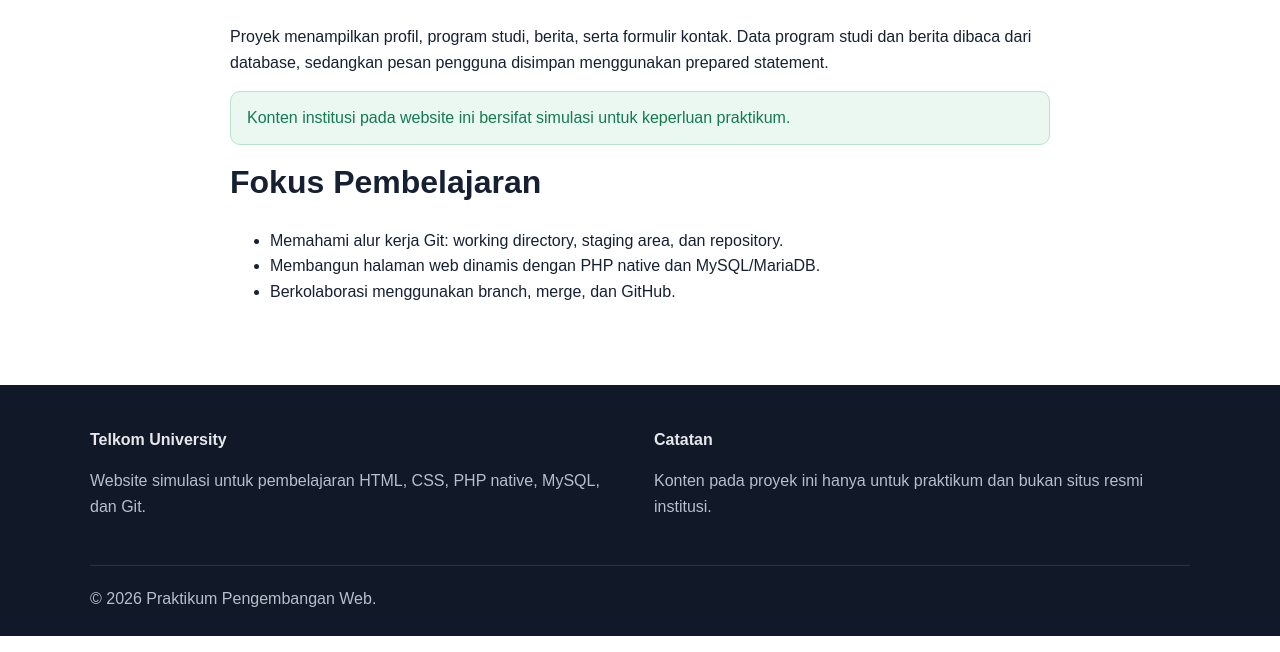
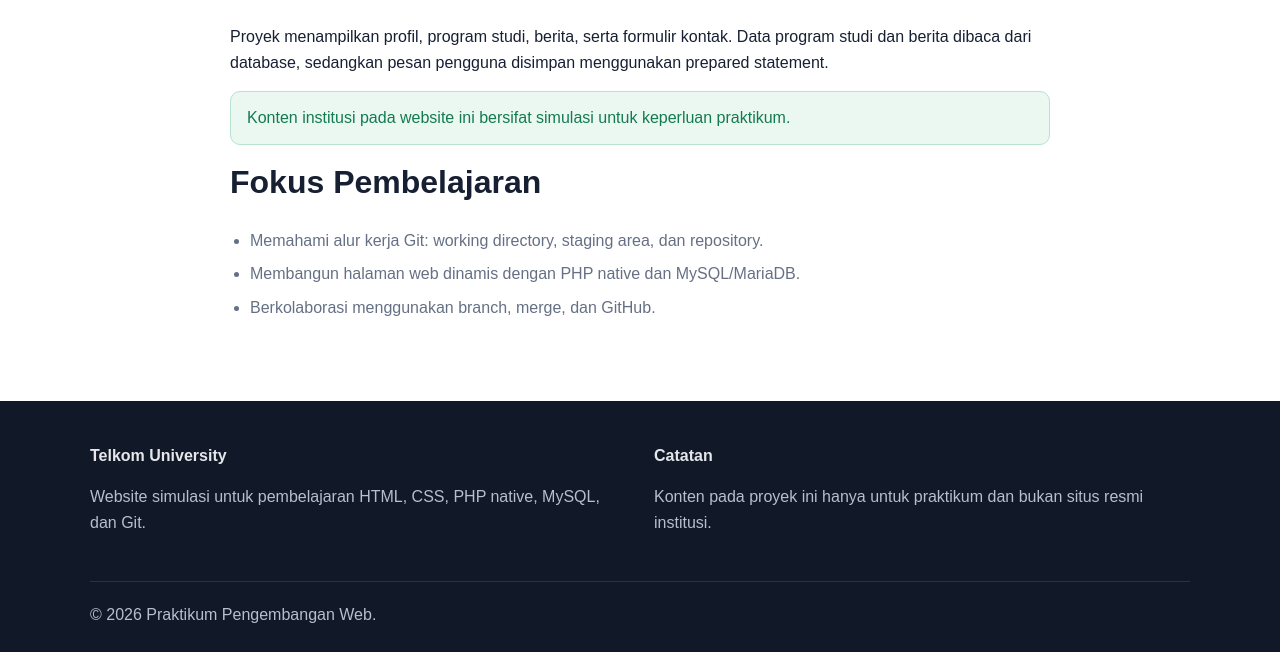
Before and after one commit to AngelieFaatihahSusanto/telkom-company-profile, a PHP site: page /profile.php in a window 1280 px wide. Shown: the part 597-1249 px from the top of the page. Run offline with PHP 8.4, Linux system fonts and the light colour scheme.

Commit message:
style: rapikan daftar fokus pembelajaran

```diff
--- a/assets/css/style.css
+++ b/assets/css/style.css
@@ -185,3 +185,6 @@ th { background: var(--soft); }
     .hero-grid, .grid-3, .grid-2, .footer-grid { grid-template-columns: 1fr; }
     .hero { padding: 50px 0; }
 }
+
+.focus-list { padding-left: 20px; color: var(--muted); }
+.focus-list li { margin-bottom: 8px; }
```
